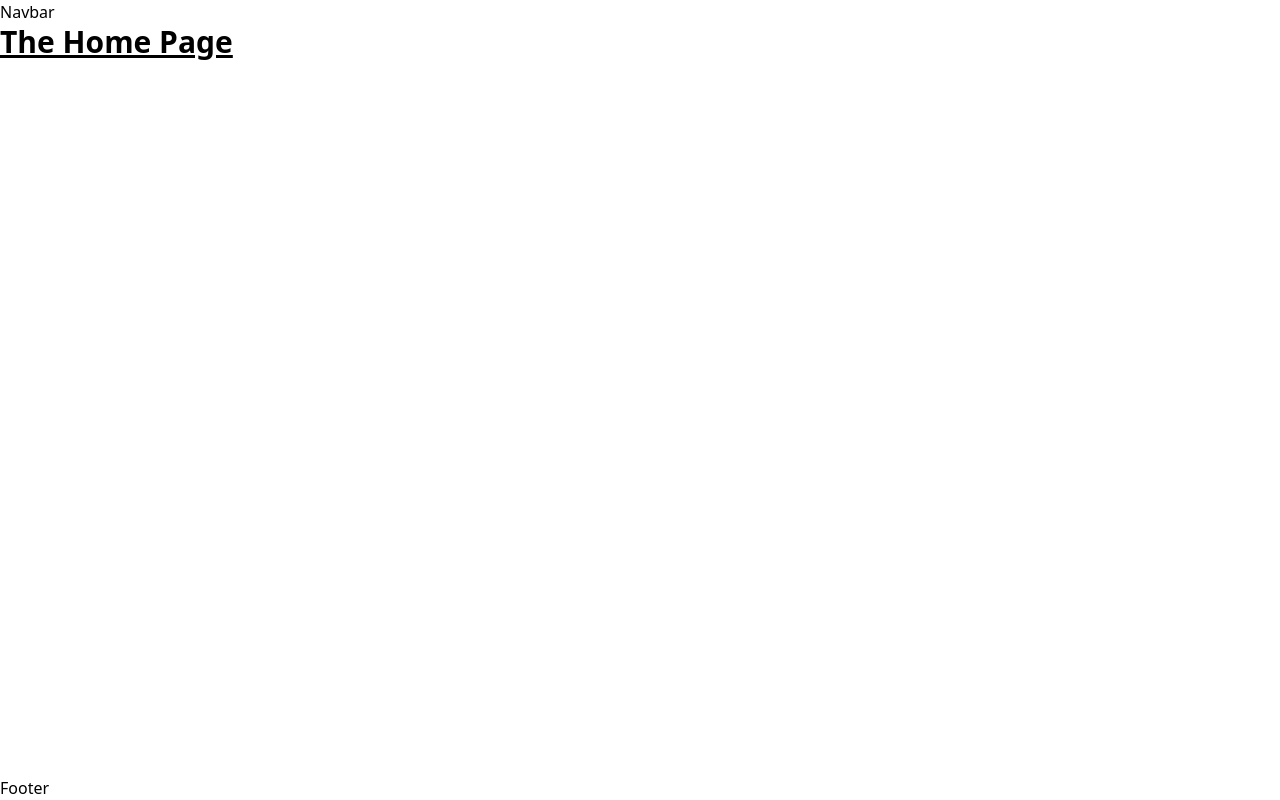
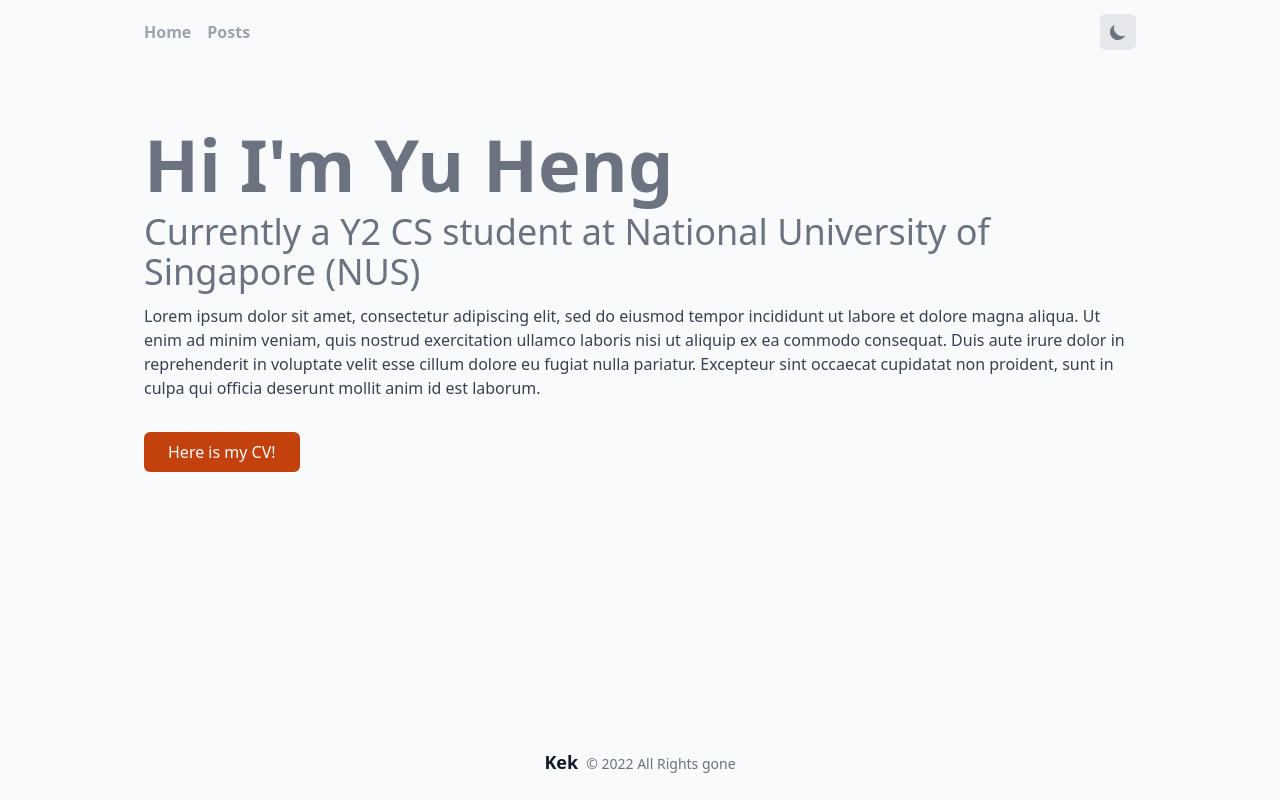
Before and after one commit to Huggenguggen/portfolio-website, a Next.js app: page / in a window 1280 px wide. Built offline with nearby package versions, Linux system fonts and the light colour scheme.

Commit message:
Implemented dark mode and light mode toggle

```diff
--- /dev/null
+++ b/components/button.js
@@ -0,0 +1,11 @@
+function Button({children, className, onClick }) {
+  return (
+    <button
+      className={`p-2 rounded-md hover:ring-2 hover:ring-gray-300 ${className}`}
+      onClick={onClick}>
+      {children}
+    </button>
+  )
+}
+
+export default Button;
--- a/components/footer.js
+++ b/components/footer.js
@@ -1,8 +1,8 @@
 function Footer() {
   return (
-    <div>
-      <h1>Footer</h1>
-    </div>
+    <footer className="py-6 text-center text-gray-500 text-sm">
+      <span className="dark:text-gray-100 text-gray-900 font-bold text-lg mr-2">Kek</span>&copy; {new Date().getFullYear()} All Rights gone
+    </footer>
   )
 }
 
--- a/components/navbar.js
+++ b/components/navbar.js
@@ -1,8 +1,60 @@
+import { useTheme } from "next-themes";
+import { useState, useEffect } from 'react';
+import Link from "next/link";
+import Button from "./button";
+
 function Navbar() {
+  const { systemTheme, theme, setTheme } = useTheme();
+  const [mounted, setMounted] = useState(false);
+
+  useEffect(() => {
+    setMounted(true);
+  }, [])
+
+  const navigation = [
+    { label: 'Home', path: '/'},
+    { label: 'Posts', path: '/posts'},
+  ];
+
+  const renderThemeChanger = () => {
+    if(!mounted) return null;
+
+    const currentTheme = theme === "system" ? systemTheme : theme;
+
+    if(currentTheme === 'dark') {
+      return (
+        <Button className="bg-gray-200 dark:bg-gray-600"
+          onClick={() => setTheme('light')}
+        >
+          <svg xmlns="http://www.w3.org/2000/svg" className="h-5 w-5" viewBox="0 0 20 20" fill="currentColor">
+            <path fillRule="evenodd" d="M10 2a1 1 0 011 1v1a1 1 0 11-2 0V3a1 1 0 011-1zm4 8a4 4 0 11-8 0 4 4 0 018 0zm-.464 4.95l.707.707a1 1 0 001.414-1.414l-.707-.707a1 1 0 00-1.414 1.414zm2.12-10.607a1 1 0 010 1.414l-.706.707a1 1 0 11-1.414-1.414l.707-.707a1 1 0 011.414 0zM17 11a1 1 0 100-2h-1a1 1 0 100 2h1zm-7 4a1 1 0 011 1v1a1 1 0 11-2 0v-1a1 1 0 011-1zM5.05 6.464A1 1 0 106.465 5.05l-.708-.707a1 1 0 00-1.414 1.414l.707.707zm1.414 8.486l-.707.707a1 1 0 01-1.414-1.414l.707-.707a1 1 0 011.414 1.414zM4 11a1 1 0 100-2H3a1 1 0 000 2h1z" clipRule="evenodd" />
+          </svg>
+        </Button>
+      )
+    } else {
+      return (
+        <Button className="bg-gray-200"
+          onClick={() => setTheme('dark')}
+        >
+          <svg xmlns="http://www.w3.org/2000/svg" className="h-5 w-5" viewBox="0 0 20 20" fill="currentColor">
+            <path d="M17.293 13.293A8 8 0 016.707 2.707a8.001 8.001 0 1010.586 10.586z" />
+          </svg>
+        </Button>
+      )
+    }
+  }
+
   return (
-    <div>
-      <h1>Navbar</h1>
-    </div>
+    <header className="h-16 flex items-center justify-between">
+      <ul className="flex gap-4">
+        {navigation.map(nav => (
+          <Link href={nav.path}>
+            <a className="font-semibold text-gray-400 hover:text-gray-500">{nav.label}</a>
+          </Link>
+        ))}
+      </ul>
+      {renderThemeChanger()}
+    </header>
   )
 }
 
--- a/package.json
+++ b/package.json
@@ -13,12 +13,15 @@
   "author": "Yu Heng<Huggenguggen>",
   "dependencies": {
     "next": "12.2.3",
+    "next-themes": "^0.2.0",
     "react": "18.2.0",
     "react-dom": "18.2.0"
   },
   "devDependencies": {
+    "autoprefixer": "^10.4.7",
     "eslint": "8.20.0",
     "eslint-config-next": "12.2.3",
+    "postcss": "^8.4.14",
     "tailwindcss": "^3.1.6"
   }
 }
--- a/pages/_app.js
+++ b/pages/_app.js
@@ -1,12 +1,15 @@
+import { ThemeProvider } from 'next-themes';
 import '../styles/globals.css';
 import Layout from '../components/layout';
 
 
 function MyApp({ Component, pageProps }) {
   return (
-      <Layout>
-      <Component {...pageProps} />
-      </Layout>
+      <ThemeProvider attribute='class'>
+        <Layout>
+        <Component {...pageProps} />
+        </Layout>
+      </ThemeProvider>
   )
 }
 
--- a/pages/index.js
+++ b/pages/index.js
@@ -1,10 +1,17 @@
 // our-domain.com/
+import Button from "../components/button";
 
 function HomePage() {
   return (
-    <div className="text-3xl font-bold underline">
-      <h1>The Home Page</h1>
-    </div>
+    <section className="mt-16">
+      <h1 className="text-7xl font-bold">Hi I'm <span className="dark:text-orange-700">Yu Heng</span></h1>
+      <h3 className="text-4xl my-3">Currently a Y2 CS student at National University of Singapore (NUS)</h3>
+      <p className="text-gray-700 mb-8">
+        Lorem ipsum dolor sit amet, consectetur adipiscing elit, sed do eiusmod tempor incididunt ut labore et dolore magna aliqua. Ut enim ad minim veniam, quis nostrud exercitation ullamco laboris nisi ut aliquip ex ea commodo consequat. Duis aute irure dolor in reprehenderit in voluptate velit esse cillum dolore eu fugiat nulla pariatur. Excepteur sint occaecat cupidatat non proident, sunt in culpa qui officia deserunt mollit anim id est laborum.
+      </p>
+
+      <Button children={"Here is my CV!"} className={"bg-orange-700 text-white px-6"}/>
+    </section>
   )
 }
 
--- /dev/null
+++ b/postcss.config.js
@@ -0,0 +1,6 @@
+module.exports = {
+  plugins: {
+    tailwindcss: {},
+    autoprefixer: {},
+  },
+}
--- a/styles/globals.css
+++ b/styles/globals.css
@@ -1,3 +1,10 @@
 @tailwind base;
 @tailwind components;
 @tailwind utilities;
+
+@layer base {
+  body {
+    @apply max-w-5xl mx-auto px-4;
+    @apply dark:bg-gray-900 dark:text-gray-100 bg-gray-50 text-gray-500;
+  }
+}
--- a/tailwind.config.js
+++ b/tailwind.config.js
@@ -1,8 +1,15 @@
+/** @type {import('tailwindcss').Config} */
 module.exports = {
   content: [
-    './pages/**/*.{html,js}',
-    './components/**/*.{html,js}'
+    "./pages/**/*.{js,ts,jsx,tsx}",
+    "./components/**/*.{js,ts,jsx,tsx}",
   ],
+  darkMode: 'class',
+  variants: {
+    extend: {
+      ringWidth: ['hover', 'active'],
+    }
+  },
   theme: {
     extend: {},
   },
```
Also changed, not shown: 2 other files (tests, documents, lock files or other folders).
